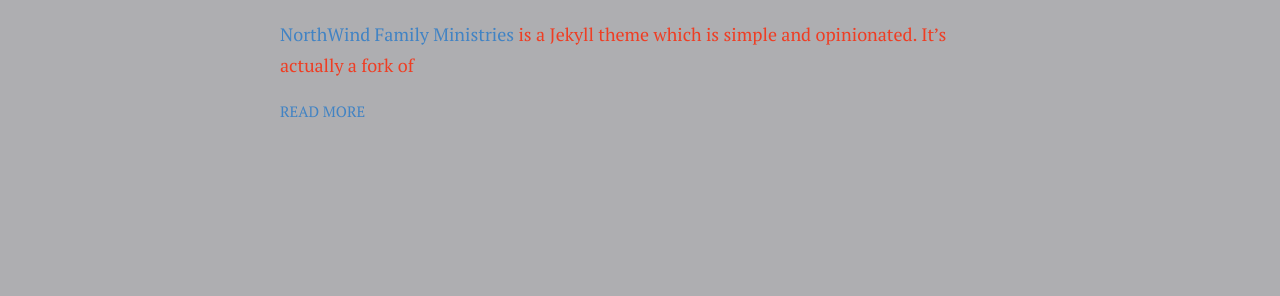
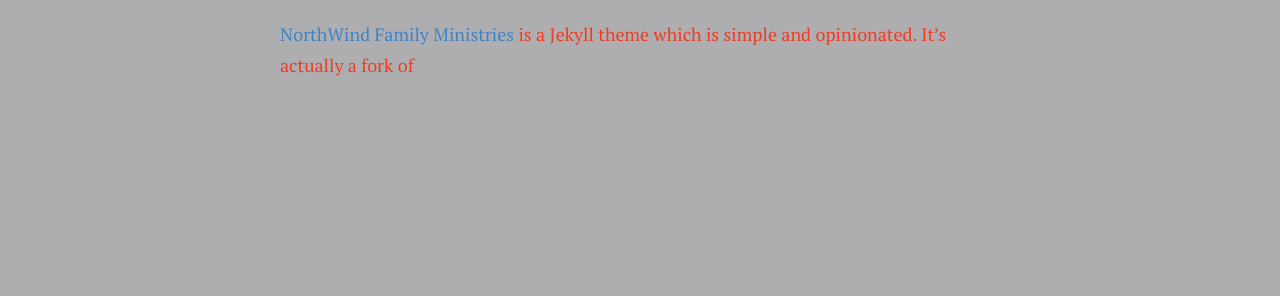
Before and after one commit to Seeds-of-Love-Inc/seeds-of-love-inc.github.io, a Jekyll site: the page built from index.html, in a window 1280 px wide. Shown: the part 272-568 px from the top of the page. Built offline with Jekyll 4.4.1, drawn with Linux system fonts in a browser that asks for light colours; the list of posts is cut into pages by our own code.

Commit message:
Comment out 'Read More' link in index.html
Comment out the 'Read More' link in the index.html file.

```diff
--- a/index.html
+++ b/index.html
@@ -16,8 +16,11 @@
         {{ post.excerpt }}
       </div>
 
-      <a href="{{ site.baseurl }}{{ post.url }}" class="read-more">Read More</a>
+      <!--
+        <a href="{{ site.baseurl }}{{ post.url }}" class="read-more">Read More</a>
+      --->
     </article>
+
   {% endfor %}
 
   <!-- pagination -->
```
